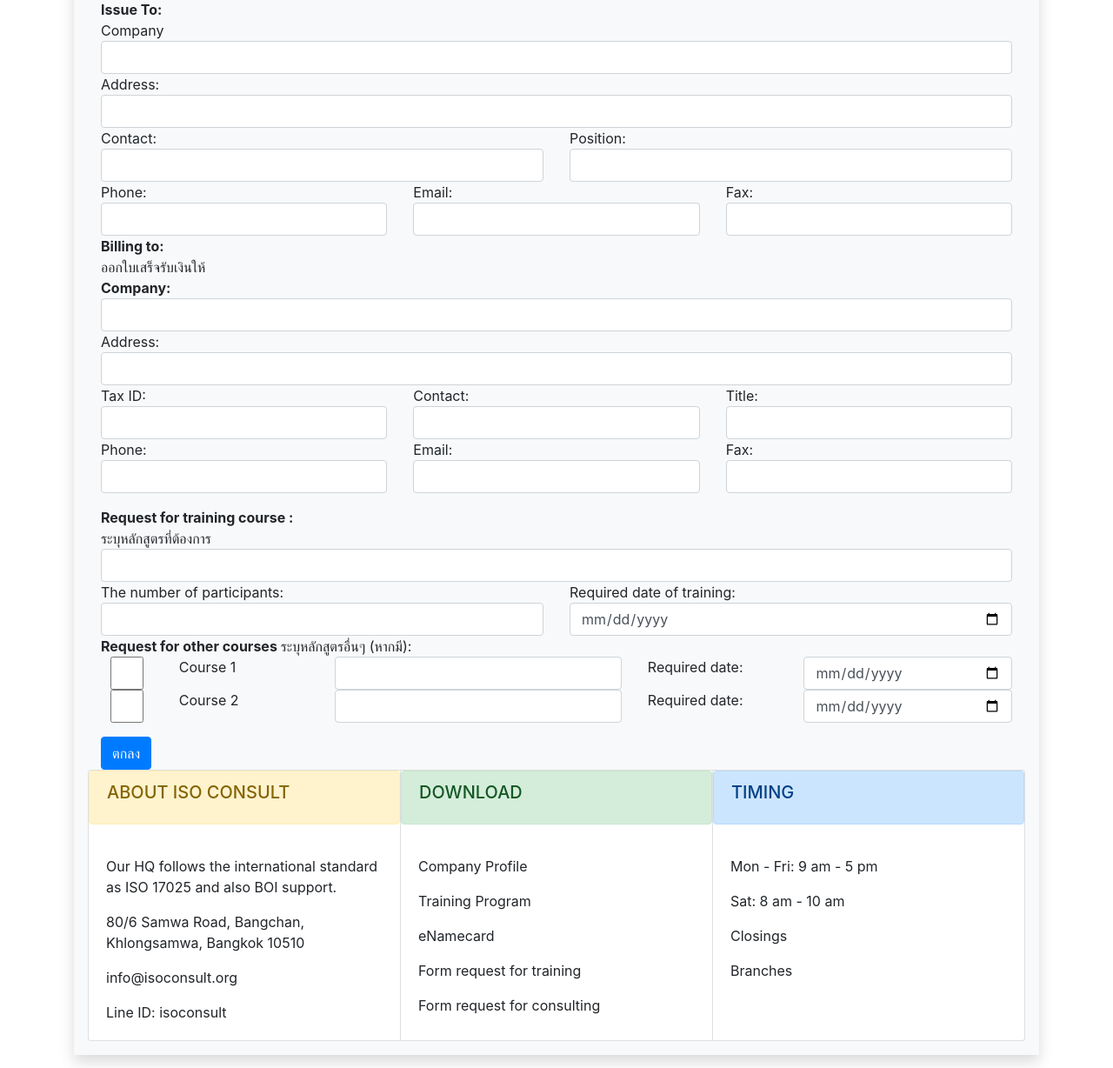
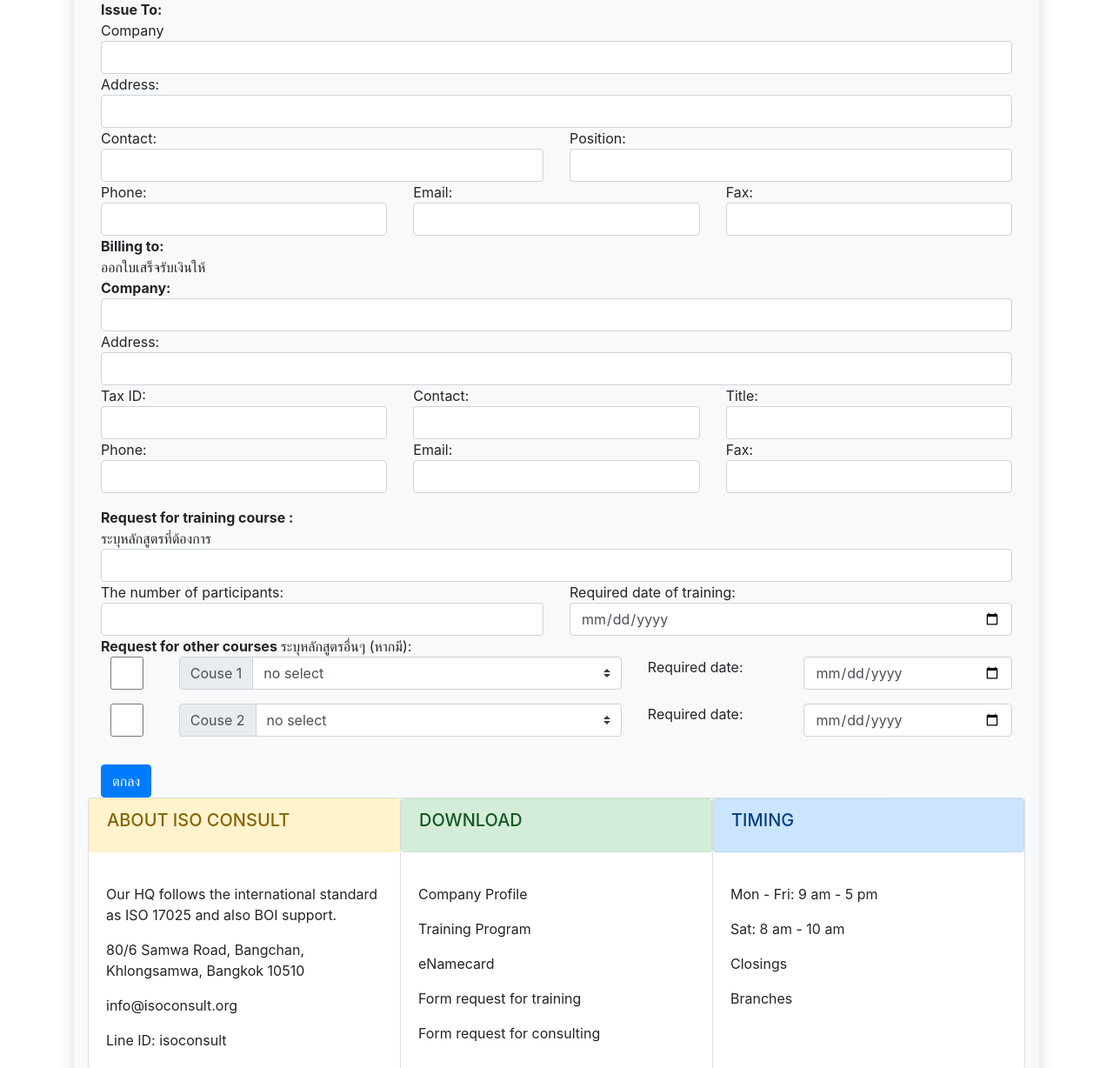
Before and after one commit to Tyne14x/Tyne14x-ISOconsultOnline, a Django app: page /training/ in a window 1280 px wide. Shown: the part 391-1619 px from the top of the page at 87% size. Run offline with Django 4.2, Linux system fonts and the light colour scheme; some libraries are stand-ins or nearby versions.

Commit message:
commit update

```diff
--- a/isoconsult/template/iso/training.html
+++ b/isoconsult/template/iso/training.html
@@ -105,11 +105,18 @@
             <div class="col-1">
                 <input type="checkbox" class="form-control" name="checkadd1">
             </div>
-            <div class="col-2">
-                <div class="form-label">Course 1</div>
-            </div>
-            <div class="col-md-4">
-                <input type="text" class="form-control" name="addcouse1">
+            <div class="col-6">
+                <div class="input-group mb-3">
+                    <div class="input-group-prepend">
+                      <label class="input-group-text" for="inputGroupSelect01">Couse 1</label>
+                    </div>
+                    <select class="custom-select" id="inputGroupSelect01" name="addcouse1">
+                      <option selected>no select</option>
+                      <option value="1">One</option>
+                      <option value="2">Two</option>
+                      <option value="3">Three</option>
+                    </select>
+                  </div>
             </div>
             <div class="col-2">
                 <div class="form-label">Required date:</div>
@@ -121,11 +128,18 @@
             <div class="col-1">
                 <input type="checkbox" class="form-control" name="checkadd2">
             </div>
-            <div class="col-2">
-                <div class="form-label">Course 2</div>
-            </div>
-            <div class="col-md-4">
-                <input type="text" class="form-control" name="addcouse2">
+            <div class="col-6">
+                <div class="input-group mb-3">
+                    <div class="input-group-prepend">
+                      <label class="input-group-text" for="inputGroupSelect01">Couse 2</label>
+                    </div>
+                    <select class="custom-select" id="inputGroupSelect01" name="addcouse2">
+                      <option selected>no select</option>
+                      <option value="1">One</option>
+                      <option value="2">Two</option>
+                      <option value="3">Three</option>
+                    </select>
+                  </div>
             </div>
             <div class="col-2">
                 <div class="form-label">Required date:</div>
--- a/isoconsult/views.py
+++ b/isoconsult/views.py
@@ -33,6 +33,8 @@ def TrainingPage(request):
         datetrain = request.POST.get('date-train')
         addcouse1 = request.POST.get('addcouse1')
         adddate1 = request.POST.get('adddate1')
+        addcouse2 = request.POST.get('addcouse2')
+        adddate2 = request.POST.get('adddate2')
 
 
         data = {
@@ -56,6 +58,9 @@ def TrainingPage(request):
             'date-train' : datetrain,
             'addcouse1' : addcouse1,
             'adddate1' : adddate1,
+            'addcouse2': addcouse2,
+            'adddate2' : adddate2,
+
 
         }
         body = '''
@@ -76,10 +81,11 @@ def TrainingPage(request):
         The number of participants: {}      Required date of training: {}
         Request for other courses ระบุหลักสูตรอื่นๆ (หากมี):
         1.Course 1  {}                    Required date: {}
+        2.Course 2  {}                    Required date: {}
         '''.format(data['company'],data['address'],data['contact'],data['position'],data['phone'],
         data['cusemail'],data['fax'],data['con-company'],data['con-address'],data['numtax'],data['con-contact'],
         data['title'],data['con-phone'],data['con-cusemail'],data['con-fax'],data['req-train-course'],
-        data['nun-partic'],data['date-train'],data['addcouse1'],data['adddate1'])
+        data['nun-partic'],data['date-train'],data['addcouse1'],data['adddate1'],data['addcouse2'],data['adddate2'])
 
         send_mail('Contact Form',body, '', [cusemail])#('subject',เนื้อหา,อีเมลล์ที่ส่ง)
     return render(request, 'iso/training.html',{})
```
